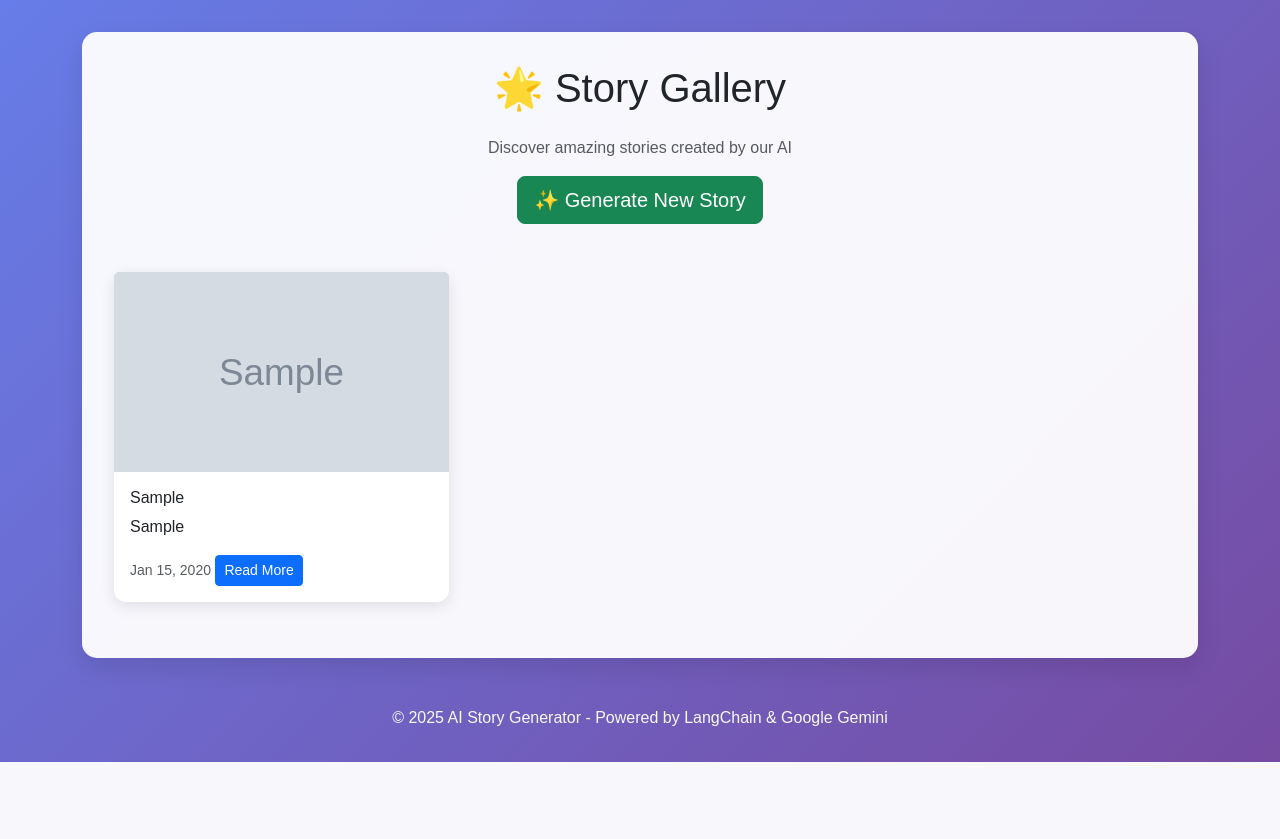
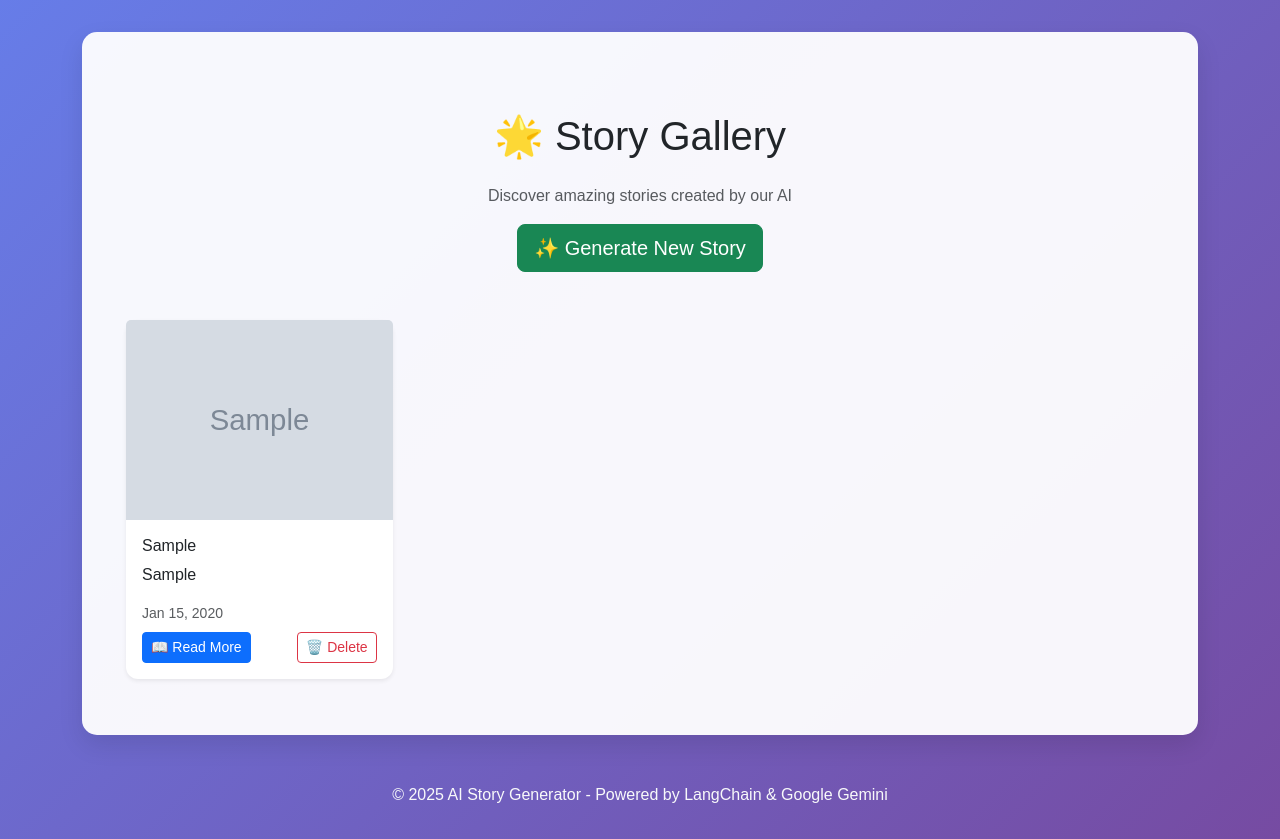
Before and after one commit to Chiga36/Story-Generator, a Django app: template story_app/templates/story_app/gallery.html in a window 1280 px wide. Shown: the part 56-895 px from the top of the page. Before the commit the page ends 818 px from the top, so only its background shows below. Run offline with Django 5.2, Linux system fonts and the light colour scheme; the template is opened without the code that fills it: values that come from a table or form of the project are taken from there, others are empty; tables that the repository leaves empty hold one stand-in row (values such as "Sample post"); grey boxes marked "Sample" are stand-in pictures.

Commit message:
added delete credential

```diff
--- a/story_app/templates/story_app/gallery.html
+++ b/story_app/templates/story_app/gallery.html
@@ -1,14 +1,16 @@
 {% extends 'story_app/base.html' %}
+{% load static %}
 
 {% block title %}Story Gallery{% endblock %}
 
 {% block content %}
+<div class="container mt-5">
     <div class="row">
         <div class="col-12">
             <h1 class="text-center mb-4">🌟 Story Gallery</h1>
             <p class="text-center text-muted mb-3">Discover amazing stories created by our AI</p>
 
-    <!-- ADD THIS NEW BUTTON -->
+            <!-- Generate New Story Button -->
             <div class="text-center mb-5">
                 <a href="{% url 'story_app:index' %}" class="btn btn-success btn-lg">
                     ✨ Generate New Story
@@ -18,10 +20,12 @@
             {% if stories %}
                 <div class="row">
                     {% for story in stories %}
-                    <div class="col-md-6 col-lg-4 mb-4">
-                        <div class="card story-card h-100">
-                            {% if story.combined_image_url %}
-                                <img src="{{ story.combined_image_url }}"
+                        <div class="col-md-6 col-lg-4 mb-4 d-flex align-items-stretch">
+                            <div class="card story-card h-100 shadow-sm">
+
+                                <!-- Story Image -->
+                                {% if story.combined_image %}
+                                    <img src="/media/generated_images/{{ story.combined_image }}"
                                          class="card-img-top"
                                          alt="Story scene"
                                          style="height: 200px; object-fit: cover;">
@@ -30,12 +34,26 @@
                                 <div class="card-body d-flex flex-column">
                                     <h6 class="card-title">{{ story.user_prompt|truncatechars:50 }}</h6>
                                     <p class="card-text flex-grow-1">{{ story.story|truncatechars:120 }}</p>
+
                                     <div class="mt-auto">
-                                    <small class="text-muted">{{ story.created_at|date:"M d, Y" }}</small>
-                                    <a href="{% url 'story_app:story_detail' story.id %}" class="btn btn-sm btn-primary">
-    Read More
+                                        <small class="text-muted d-block mb-2">{{ story.created_at|date:"M d, Y" }}</small>
+
+                                        <!-- Action Buttons Row -->
+                                        <div class="d-flex justify-content-between align-items-center">
+                                            <a href="{% url 'story_app:story_detail' story.id %}"
+                                               class="btn btn-sm btn-primary">
+                                                📖 Read More
                                             </a>
 
+                                            <!-- Delete Button with Confirmation -->
+                                            <form method="post" action="{% url 'story_app:delete_story' story.id %}" class="d-inline"
+                                                  onsubmit="return confirm('Are you sure you want to delete this story? This action cannot be undone.');">
+                                                {% csrf_token %}
+                                                <button type="submit" class="btn btn-sm btn-outline-danger">
+                                                    🗑️ Delete
+                                                </button>
+                                            </form>
+                                        </div>
                                     </div>
                                 </div>
                             </div>
@@ -57,4 +75,5 @@
             {% endif %}
         </div>
     </div>
+</div>
 {% endblock %}
--- a/story_app/urls.py
+++ b/story_app/urls.py
@@ -16,6 +16,7 @@ urlpatterns = [
     # Gallery and details
     path('gallery/', views.story_gallery, name='story_gallery'),
     path('story/<uuid:generation_id>/', views.story_detail, name='story_detail'),
+    path('story/<uuid:generation_id>/delete/', views.delete_story, name='delete_story'),
 
     # API endpoints
     path('api/status/<uuid:generation_id>/', views.generation_status_api, name='generation_status_api'),
```
Also changed, not shown: story_app/templates/story_app/story_detail.html (+10 -1 lines), story_app/views.py (+27 -0 lines). Lines whose indentation alone changed are shown as unchanged.
